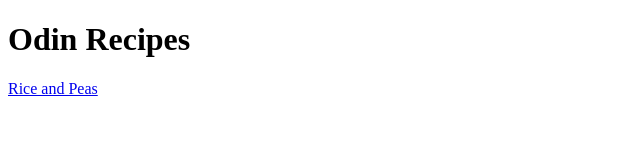
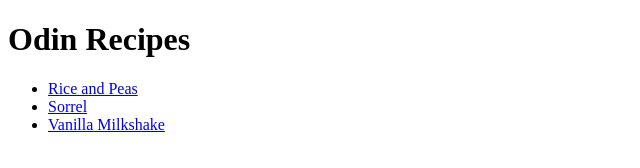
Before and after one commit to jm240/odin-recipes, a plain HTML site: page index.html in a window 1280 px wide. Shown: the whole page, without its empty margins (0-640 px from the left). Drawn offline with Linux system fonts and the light colour scheme.

Commit message:
index.html

```diff
--- a/index.html
+++ b/index.html
@@ -7,6 +7,12 @@
 
     <body>
         <h1>Odin Recipes</h1>
-        <a href="recipes/rice-and-peas.html">Rice and Peas</a>
+        <ul>
+         <li><a href="recipes/rice-and-peas.html">Rice and Peas</a></li>
+         <li><a href="recipes/sorrel.html">Sorrel</a></li>
+         <li><a href="recipes/vanilla-milkshake.html">Vanilla Milkshake</a></li>
+
+        </ul>
+
     </body>
 </html>
```
